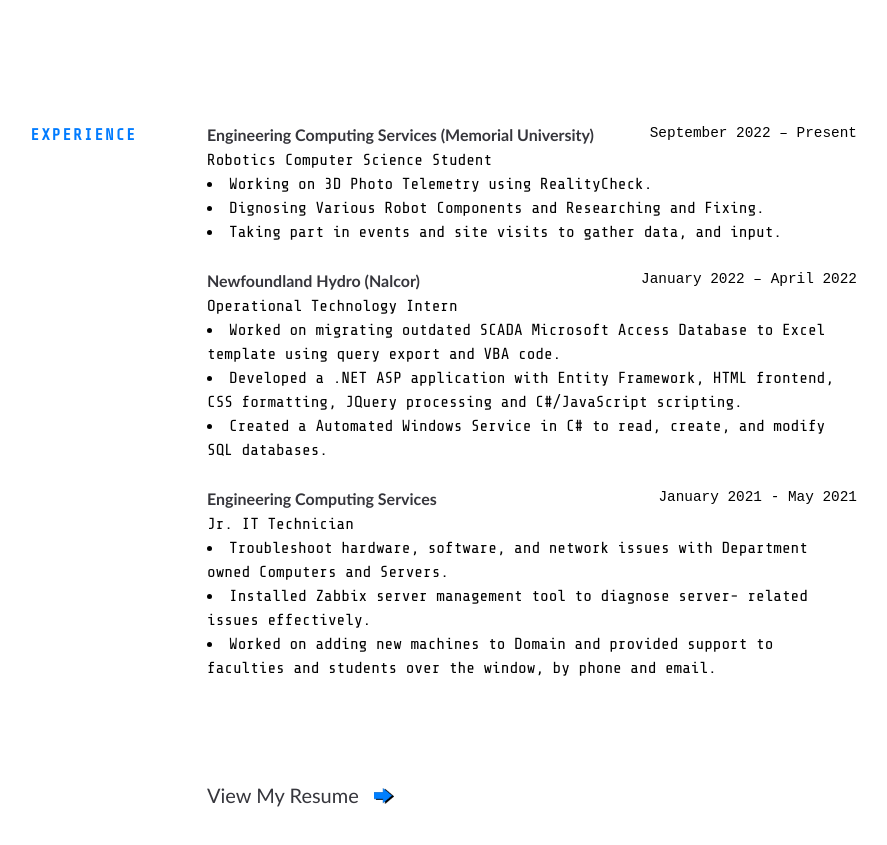
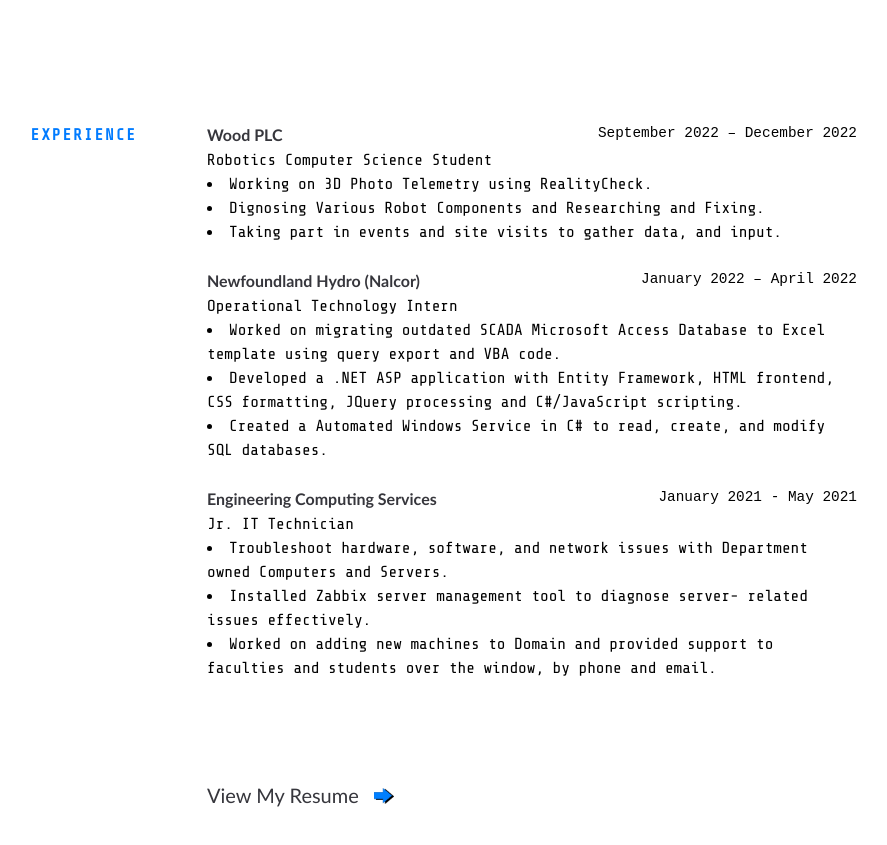
Before and after one commit to tvaidya99/tanmayhtml.github.io, a plain HTML site: page index.html in a window 1280 px wide. Shown: the part 1820-2665 px from the top of the page, without its empty margins (158-1045 px from the left). Drawn offline with nearby package versions, Linux system fonts and the light colour scheme.

Commit message:
Update index.html
Fix

```diff
--- a/index.html
+++ b/index.html
@@ -158,10 +158,10 @@
 				<div class="job">
 					<div class="time-place">
 						<div class="job_company">
-							<a href="#" target="_blank">Engineering Computing Services (Memorial University)</a>
+							<a href="#" target="_blank">Wood PLC</a>
 						</div>
 						<div class="job_time">
-							September 2022 – Present
+							September 2022 – December 2022
 						</div>
 			  		</div>
 					<div class="job_position">
```
